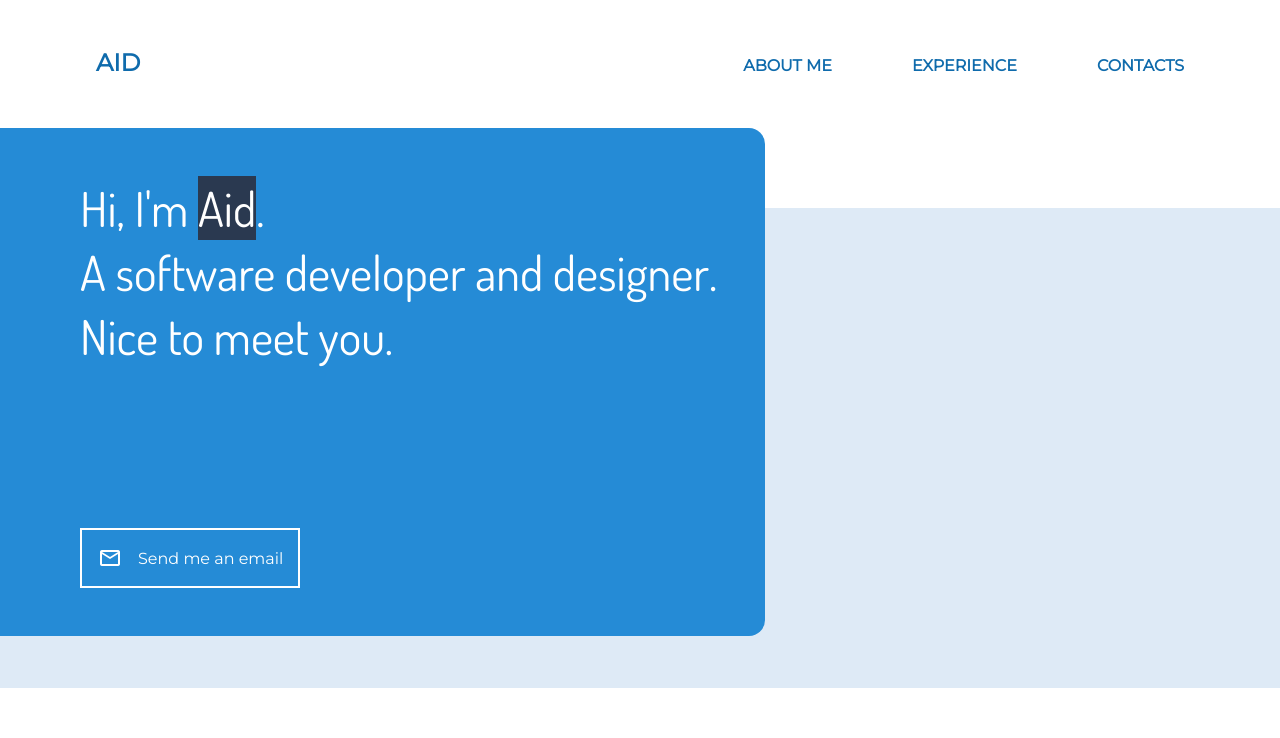
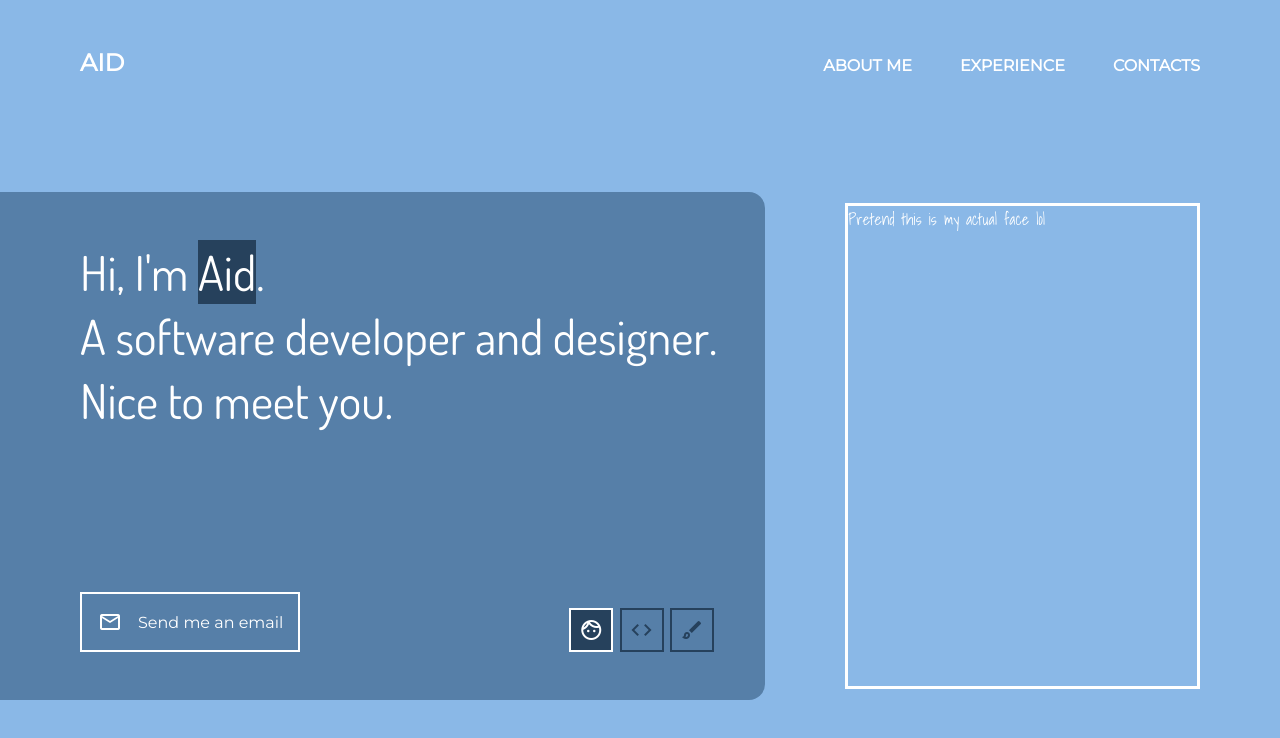
Before and after one commit to aid9eleven/adrian-cabriga, a React (Vite) app: page / in a window 1280 px wide. Shown: the top 738 px of the page. Built offline with nearby package versions, Linux system fonts and the light colour scheme.

Commit message:
modified color scheme

```diff
--- a/index.html
+++ b/index.html
@@ -5,7 +5,7 @@
     <link rel="icon" type="image/svg+xml" href="/vite.svg" />
     <link rel="stylesheet" href="https://fonts.googleapis.com/css2?family=Material+Symbols+Outlined:opsz,wght,FILL,GRAD@48,400,0,0" />
     <meta name="viewport" content="width=device-width, initial-scale=1.0" />
-    <title>Adrian Cabriga | Software Developer and Designer</title>
+    <title>Adrian Cabriga | Software Developer and Designer | Software Engineer | Artist</title>
   </head>
   <body>
     <div id="root"></div>
--- a/src/App.tsx
+++ b/src/App.tsx
@@ -4,7 +4,7 @@ import IntroductionSection from './sections/IntroductionSection'
 function App() {
 
   return (
-    <div className="app light-primary-color">
+    <div className="app">
       <div className="header">
         <h2 className="home">
           Aid
--- /dev/null
+++ b/src/components/GoogleIcon.tsx
@@ -0,0 +1,29 @@
+export const GOOGLE_ICON_TYPE = {
+  BRUSH: "brush",
+  CODE: "code",
+  FACE: "face",
+  MAIL: "mail",
+  SEND: "send",
+}
+
+interface IProps {
+  icon: string;
+  className?: string;
+  onClick?: React.MouseEventHandler<HTMLDivElement>;
+  onMouseOver?: React.MouseEventHandler<HTMLDivElement>;
+  onMouseLeave?: React.MouseEventHandler<HTMLDivElement>;
+
+}
+
+export function GoogleIcon(props: IProps) {
+  return (
+    <span
+      className={`google-icon material-symbols-outlined ${props.className}`}
+      onClick={props.onClick}
+      onMouseOver={props.onMouseOver}
+      onMouseLeave={props.onMouseLeave}
+    >
+      {props.icon}
+    </span>
+  )
+}
--- a/src/components/TextSwitcher.css
+++ b/src/components/TextSwitcher.css
@@ -53,7 +53,3 @@
   position: absolute;
   transition: 0.2s ease-in-out;
 }
-
-.text-switcher-styled-child {
-  background-color: var(--very-dark-blue-bg);
-}
--- a/src/components/TextSwitcher.tsx
+++ b/src/components/TextSwitcher.tsx
@@ -3,11 +3,13 @@ import { CSS_CONSTANTS } from "../constants/cssClassConstants";
 import "./TextSwitcher.css";
 
 interface IProps {
-  children?: ReactNode,
+  children?: string,
+  className?: string,
   direction?: number;
   isSwitched?: boolean;
+  onClick?: React.MouseEventHandler<HTMLDivElement>;
   onMouseOver?: React.MouseEventHandler<HTMLDivElement>;
-  onClick?: React.MouseEventHandler<HTMLDivElement>;
+  onMouseLeave?: React.MouseEventHandler<HTMLDivElement>;
   style?: React.CSSProperties;
 }
 
@@ -24,9 +26,10 @@ function TextSwitcher(props: IProps) {
 
   return (
     <div
-      className="text-switcher"
+      className={`text-switcher ${[props.className]}`}
+      onClick={props.onClick}
       onMouseOver={props.onMouseOver}
-      onClick={props.onClick}
+      onMouseLeave={props.onMouseLeave}
       style={props.style}
     >
       <div className="text-switcher-base">{props.children}</div>
--- a/src/constants/cssClassConstants.tsx
+++ b/src/constants/cssClassConstants.tsx
@@ -1,4 +1,5 @@
 export const CSS_CONSTANTS = {
   ANIMATING_ELEMENT: "animating-element",
-  ON_STATE: "on-state"
+  ON_STATE: "on-state",
+  PRE_ON_STATE: "pre-on-state"
 };
--- a/src/index.css
+++ b/src/index.css
@@ -1,18 +1,22 @@
-@import url('https://fonts.googleapis.com/css2?family=Dosis&family=Montserrat&display=swap');
+@import url('https://fonts.googleapis.com/css2?family=Dosis&family=Montserrat&family=Shadows+Into+Light&display=swap');
 /*
     font-family: 'Montserrat', sans-serif; https://fonts.google.com/specimen/Montserrat
     font-family: 'Dosis', sans-serif; https://fonts.google.com/specimen/Dosis
+    font-family: 'Shadows Into Light', cursive; https://fonts.google.com/specimen/Shadows+Into+Light
 */
 
 :root {
     --light-gray-bg: #f1f3f4;
-    --light-blue-bg: #deeaf6;
-    --very-dark-blue-bg: #2a3950;
+    --very-light-blue-bg: #deeaf6;
+    --light-blue-bg: #8ab8e7;
+    --blue-gray-bg: #a2bfdc;
+    --dull-blue-bg: #567fa8;
 
     --light-purple: #c6ceff;
     --light-blue: #84b7fe;
+    --light-orange: #efc379;
     --blue: #258bd6;
-    --dark-blue: #0f6bac;
+    --dark-blue: #26415c;
     --pink: #ffa4fc;
 }
 
@@ -24,30 +28,30 @@
 
 .app {
     min-height: 100vh;
+    background-color: var(--light-blue-bg);
 }
 
 .header {
     display: flex;
     justify-content: space-between;
     align-items: baseline;
-    position: sticky;
     top: 0;
     margin-bottom: 2rem;
-    padding: 2rem 5rem;
+    padding: 2rem 5rem 1rem 5rem;
     font-family: 'Montserrat', sans-serif;
-    color: var(--dark-blue);
+    color: white;
     text-transform: uppercase;
 }
 
 .home {
-    padding: 1rem;
+    padding: 1rem 2rem 1rem 0;
     border-bottom: 3px solid transparent;
     cursor: pointer;
     transition: 0.3s ease-in-out;
 }
 
 .home:hover {
-    border-color: var(--dark-blue);
+    border-color: white;
 }
 
 .header-navigation {
@@ -59,32 +63,46 @@
 .header-navigation > h4 {
     cursor: pointer;
     margin-left: 3rem;
-    padding: 1rem;
+    padding: 1rem 0;
     border-bottom: 3px solid transparent;
     transition: 0.3s ease-in-out;
 }
 
 .header-navigation > h4:hover {
-    border-color: var(--dark-blue);
+    border-color: white;
 }
 
 .introduction-section {
-    background-color: var(--light-blue-bg);
-    position: relative;
+    display: flex;
+    align-items: center;
+    justify-content: space-between;
     margin-top: 5rem;
-    height: 30rem;
 }
 
 .greeting-card {
-    position: absolute;
-    top: -5rem;
-    background-color: var(--blue);
+    width: fit-content;
+    background-color: var(--dull-blue-bg);
     padding: 3rem;
     padding-left: 5rem;
     border-top-right-radius: 1rem;
     border-bottom-right-radius: 1rem;
     overflow: hidden;
-    animation: greeting-card-entry 0.5s ease-in;
+}
+
+.greeting-text-switcher .text-switcher-children-wrapper.on-state {
+    transition-delay: 0.1s;
+}
+
+.greeting-text-switcher .text-switcher-styled-child {
+    background-color: var(--dark-blue);
+}
+
+.greeting-text-switcher .text-switcher-unstyled-child {
+    transition: 0.3s ease-in-out;
+}
+
+.greeting-text-switcher.pre-on-state .text-switcher-unstyled-child {
+    color: var(--light-orange);
 }
 
 .greeting-text {
@@ -96,7 +114,6 @@
     line-height: 4rem;
     margin-bottom: 2rem;
     cursor: default;
-    white-space: nowrap;
 }
 
 .greeting-text-hovered-text {
@@ -117,11 +134,16 @@
     animation: small-greeting-text-typewriter 0.4s steps(7) both 0.5s paused;
 }
 
-.greeting-card > a {
+.greeting-card-bottom {
+    display: flex;
+    align-items: flex-end;
+    justify-content: space-between;
+}
+
+.greeting-card-bottom > a {
     display: block;
     width: 11.5em;
     padding: 1em;
-    background-color: var(--blue);
     color: white;
     font-family: 'Montserrat', sans-serif;
     text-decoration: none;
@@ -131,11 +153,11 @@
     transition: background-color 0.3s ease-in-out;
 }
 
-.greeting-card > a:hover {
+.greeting-card-bottom > a:hover {
     background-color: var(--dark-blue);
 }
 
-.greeting-card > a:hover .send-email-button-wrapper{
+.greeting-card-bottom > a:hover .send-email-button-wrapper{
     margin-left: -2.5em;
 }
 
@@ -151,14 +173,34 @@
     margin: 0 1em;
 }
 
-@keyframes greeting-card-entry {
-    from {
-        width: 0;
-        padding-left: 0;
-    }
-    to {
-        width: 38rem;
-    }
+.greeting-card-icons .google-icon {
+    color: var(--dark-blue);
+    border: 2px solid var(--dark-blue);
+    padding: 0.5rem;
+    margin: 0 0.2rem;
+    cursor: pointer;
+    transition: 0.3s ease-in-out;
+}
+
+.greeting-card-icons .google-icon.pre-on-state {
+    color: var(--light-orange);
+    border-color: var(--light-orange);
+}
+
+.greeting-card-icons .google-icon.on-state {
+    color: white;
+    border-color: white;
+    background-color: var(--dark-blue);
+}
+
+.short-description-card {
+    flex: 1;
+    height: 30rem;
+    margin: 0 5rem;
+    background-color: var(--light-blue-bg);
+    border: 3px solid white;
+    font-family: 'Shadows Into Light', cursive;
+    color: white;
 }
 
 @keyframes greeting-text-color-change {
@@ -179,14 +221,6 @@
     }
 }
 
-.light-primary-color {
-    background-color: white;
-}
-
-.dark-primary-color {
-    background-color: var(--very-dark-blue-bg);
-}
-
 /* overriding classes */
 .animating-element {
     animation-play-state: running !important;
--- a/src/sections/IntroductionSection.tsx
+++ b/src/sections/IntroductionSection.tsx
@@ -1,9 +1,10 @@
 import { useEffect, useState } from 'react'
 import TextSwitcher, { TEXT_SWITCH_DIRECTION } from '../components/TextSwitcher';
 import { CSS_CONSTANTS } from '../constants/cssClassConstants';
-import { MailIcon, SendIcon } from '../googleIcons/GoogleIcons'
+import { GoogleIcon, GOOGLE_ICON_TYPE } from '../components/GoogleIcon'
 
 function IntroductionSection() {
+  const NO_DIV = -1;
   const AID_DIV = 0;
   const DEVELOPER_DIV = 1;
   const DESIGNER_DIV = 2;
@@ -15,7 +16,8 @@ function IntroductionSection() {
   }
 
   const [didHoverOnGreetingText, setDidHoverOnGreetingText] = useState<boolean>(false);
-  const [activatedTextSwitcher, setActivatedTextSwitcher] = useState(AID_DIV);
+  const [activatedTextSwitcher, setActivatedTextSwitcher] = useState(NO_DIV);
+  const [hoveredTextSwitcher, setHoveredTextSwitcher] = useState(NO_DIV);
   const [textSwitcherDirections, setTextSwitcherDirections] = useState(initTextSwitcherDirections)
 
   const handleDirectionRandomizer = () => {
@@ -24,6 +26,14 @@ function IntroductionSection() {
 
   const handleDidHoverOnGreetingText = () => {
     setDidHoverOnGreetingText(true);
+  }
+
+  const handleHoveredTextSwitcher = (div: number) => {
+    setHoveredTextSwitcher(div)
+  }
+
+  const handleUnsetHoveredTextSwitcher = () => {
+    setHoveredTextSwitcher(NO_DIV)
   }
 
   const handleSetActivatedTextSwitcher = (div: number) => {
@@ -35,7 +45,9 @@ function IntroductionSection() {
       aid: handleDirectionRandomizer(),
       developer: handleDirectionRandomizer(),
       designer: handleDirectionRandomizer()
-    })
+    });
+
+    setTimeout(() => {handleSetActivatedTextSwitcher(AID_DIV);}, 0);
   }, [])
 
 
@@ -45,8 +57,11 @@ function IntroductionSection() {
         <span className="greeting-text">
           Hi, I'm&nbsp;
           <TextSwitcher
+            className={`greeting-text-switcher ${hoveredTextSwitcher === AID_DIV ? CSS_CONSTANTS.PRE_ON_STATE : ""}`}
             direction={textSwitcherDirections.aid}
             onClick={() => handleSetActivatedTextSwitcher(AID_DIV)}
+            onMouseOver={() => handleHoveredTextSwitcher(AID_DIV)}
+            onMouseLeave={() => handleUnsetHoveredTextSwitcher()}
             isSwitched={activatedTextSwitcher === AID_DIV ? true : false}
             style={{cursor: "pointer"}}
           >Aid</TextSwitcher>
@@ -54,8 +69,11 @@ function IntroductionSection() {
 
           A software&nbsp;
           <TextSwitcher
+            className={`greeting-text-switcher ${hoveredTextSwitcher === DEVELOPER_DIV ? CSS_CONSTANTS.PRE_ON_STATE : ""}`}
             direction={textSwitcherDirections.developer}
             onClick={() => handleSetActivatedTextSwitcher(DEVELOPER_DIV)}
+            onMouseOver={() => handleHoveredTextSwitcher(DEVELOPER_DIV)}
+            onMouseLeave={() => handleUnsetHoveredTextSwitcher()}
             isSwitched={activatedTextSwitcher === DEVELOPER_DIV ? true : false}
             style={{cursor: "pointer"}}
           >
@@ -63,8 +81,11 @@ function IntroductionSection() {
           </TextSwitcher>
           &nbsp;and&nbsp;
           <TextSwitcher
+            className={`greeting-text-switcher ${hoveredTextSwitcher === DESIGNER_DIV ? CSS_CONSTANTS.PRE_ON_STATE : ""}`}
             direction={textSwitcherDirections.designer}
             onClick={() => handleSetActivatedTextSwitcher(DESIGNER_DIV)}
+            onMouseOver={() => handleHoveredTextSwitcher(DESIGNER_DIV)}
+            onMouseLeave={() => handleUnsetHoveredTextSwitcher()}
             isSwitched={activatedTextSwitcher === DESIGNER_DIV ? true : false}
             style={{cursor: "pointer"}}
           >
@@ -84,13 +105,56 @@ function IntroductionSection() {
             はじめまして。
           </span> <br/>
         </span>
-        <a href="mailto:aid9eleven@gmail.com">
-          <div className="send-email-button-wrapper">
-            <MailIcon/>
-            <span className="send-email-button-text">Send me an email</span>
-            <SendIcon/>
+        <div className="greeting-card-bottom">
+          <a href="mailto:aid9eleven@gmail.com">
+            <div className="send-email-button-wrapper">
+              <GoogleIcon icon={GOOGLE_ICON_TYPE.MAIL}/>
+              <span className="send-email-button-text">Send me an email</span>
+              <GoogleIcon icon={GOOGLE_ICON_TYPE.SEND}/>
+            </div>
+          </a>
+          <div className="greeting-card-icons">
+            <GoogleIcon
+              icon={GOOGLE_ICON_TYPE.FACE}
+              className={
+                activatedTextSwitcher === AID_DIV ?
+                  CSS_CONSTANTS.ON_STATE
+                :
+                  hoveredTextSwitcher === AID_DIV ? CSS_CONSTANTS.PRE_ON_STATE : ""
+              }
+              onClick={() => handleSetActivatedTextSwitcher(AID_DIV)}
+              onMouseOver={() => handleHoveredTextSwitcher(AID_DIV)}
+              onMouseLeave={() => handleUnsetHoveredTextSwitcher()}
+            />
+            <GoogleIcon
+              icon={GOOGLE_ICON_TYPE.CODE}
+              className={
+                activatedTextSwitcher === DEVELOPER_DIV ?
+                  CSS_CONSTANTS.ON_STATE
+                :
+                  hoveredTextSwitcher === DEVELOPER_DIV ? CSS_CONSTANTS.PRE_ON_STATE : ""
+              }
+              onClick={() => handleSetActivatedTextSwitcher(DEVELOPER_DIV)}
+              onMouseOver={() => handleHoveredTextSwitcher(DEVELOPER_DIV)}
+              onMouseLeave={() => handleUnsetHoveredTextSwitcher()}
+            />
+            <GoogleIcon
+              icon={GOOGLE_ICON_TYPE.BRUSH}
+              className={
+                activatedTextSwitcher === DESIGNER_DIV ?
+                  CSS_CONSTANTS.ON_STATE
+                :
+                  hoveredTextSwitcher === DESIGNER_DIV ? CSS_CONSTANTS.PRE_ON_STATE : ""
+              }
+              onClick={() => handleSetActivatedTextSwitcher(DESIGNER_DIV)}
+              onMouseOver={() => handleHoveredTextSwitcher(DESIGNER_DIV)}
+              onMouseLeave={() => handleUnsetHoveredTextSwitcher()}
+            />
           </div>
-        </a>
+        </div>
+      </div>
+      <div className="short-description-card">
+        Pretend this is my actual face lol
       </div>
     </div>
   )
```
Also changed, not shown: src/googleIcons/GoogleIcons.tsx (deleted, +0 -29 lines).
